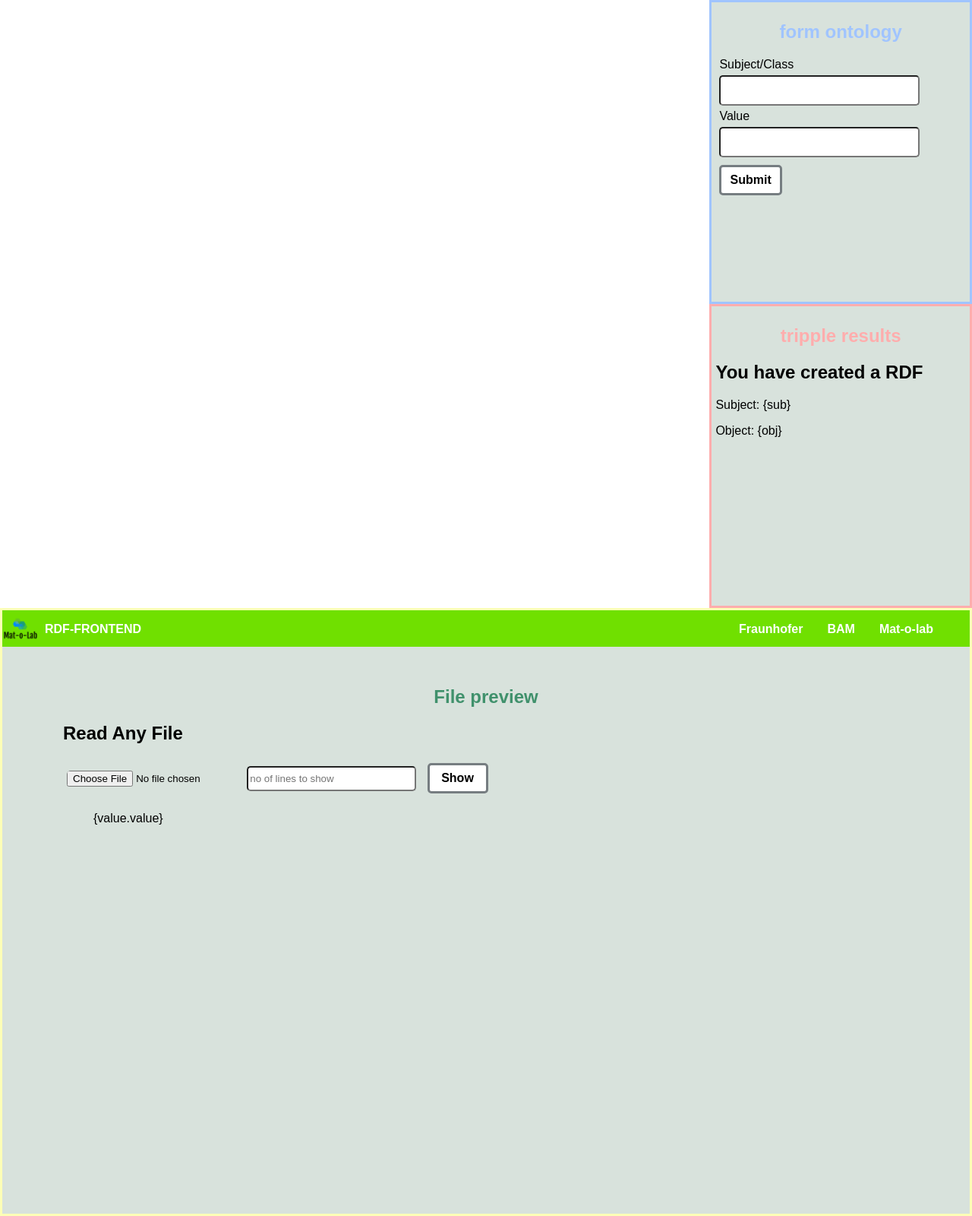
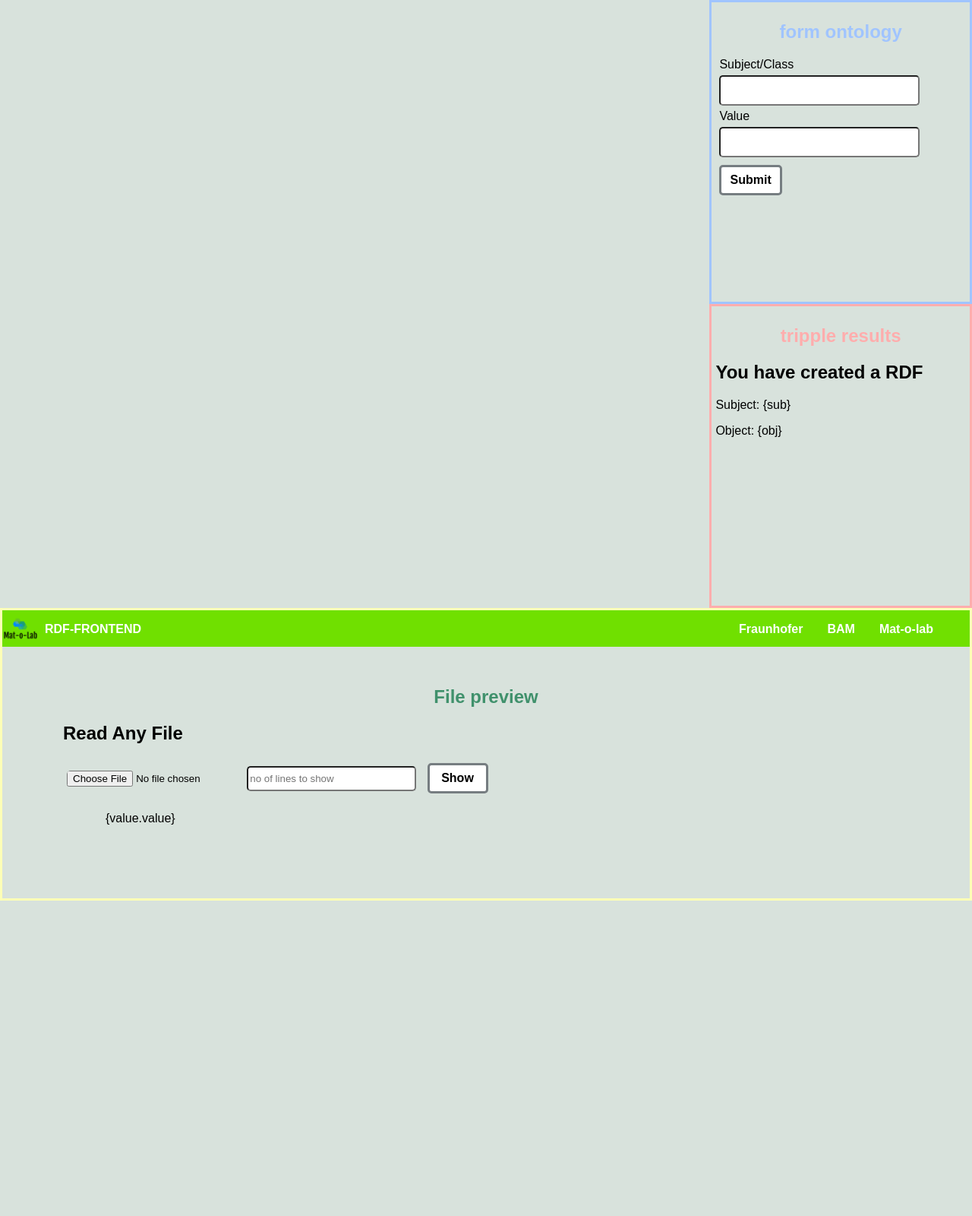
Before and after one commit to awi2004/RdfMapper, a Flask app: template rdfdataextraction-master/templates/test_regex_file.html in a window 1280 px wide. Shown: the whole page at 76% size. After the commit the page ends 1185 px from the top, so only its background shows below. Run offline with Flask 2, Linux system fonts and the light colour scheme; the template is opened without the code that fills it, so the values that code supplies are empty.

Commit message:
apply body height color and resize the sidebar row

```diff
--- a/rdfdataextraction-master/static/style.css
+++ b/rdfdataextraction-master/static/style.css
@@ -5,6 +5,8 @@
   font-family: sans-serif;
   display: inline-block;
   float: right;
+  background-color: #d8e2dc;
+  height: 100%;
 }
 
 input[type="text"] {
@@ -24,7 +26,7 @@
 
 .sidebar-menu {
   width: 27vw;
-  height: 100vh;
+  height: 100%;
   background-color: #d8e2dc;
   box-sizing: border-box;
   /* border: 5px solid red; */
@@ -37,7 +39,7 @@
 
 .sidebar-menu .form-ontology {
   width: 100%;
-  height: 50%;
+  min-height: 50vh;
   background-color: #d8e2dc;
   border: 3px solid #a0c4ff;
   box-sizing: border-box;
@@ -84,7 +86,7 @@
 
 .sidebar-menu .tripple-show {
   width: 100%;
-  height: 50%;
+  min-height: 50vh;
   background-color: #d8e2dc;
   border: 3px solid #ffadad;
   box-sizing: border-box;
@@ -100,7 +102,7 @@
 /* main menu css */
 .main-menu {
   width: 100vw;
-  height: 100vh;
+  height: 100%;
   position: relative;
   background-color: #d8e2dc;
   float: left;
@@ -110,6 +112,10 @@
   border: 3px solid #fdffb6;
   box-sizing: border-box;
   /* margin-right: 50vw; */
+}
+
+.main-menu .list-item li {
+  margin: 1em;
 }
 
 .main-menu h1 {
--- a/rdfdataextraction-master/templates/test_regex_file.html
+++ b/rdfdataextraction-master/templates/test_regex_file.html
@@ -89,7 +89,7 @@
                 <input type="submit" name="read_file_submit" value="Show">
             </form>
             <div id="toggle-button">
-                <ul style="list-style-type: none;">
+                <ul style="list-style-type: none;" class="list-item">
                     <li
                         v-for="(value,index) in values"
                         :key="index"
```
